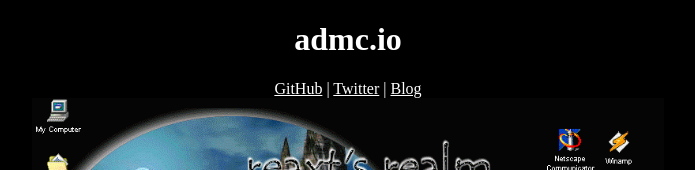
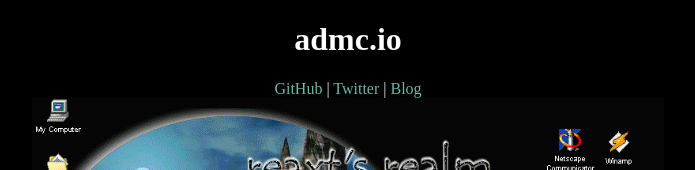
Before and after one commit to admc/admc.github.com, a plain HTML site: page index.html in a window 1280 px wide. Shown: the top 170 px of the page, without its empty margins (292-987 px from the left). Drawn offline with Linux system fonts and the light colour scheme; a web font is replaced by a local one.

Commit message:
better css

```diff
--- a/index.html
+++ b/index.html
@@ -8,7 +8,24 @@
   <meta name="author" content="Adam Christian">
   <!-- Date: 2011-02-01 -->
   <style type="text/css" media="screen">
-   a { color:white; }
+  @font-face {
+    font-family: 'Crimson Text';
+    font-style: normal;
+    font-weight: normal;
+    src: local('Crimson Text'), local('CrimsonText-Roman'), url('http://themes.googleusercontent.com/font?kit=3IFMwfRa07i-auYR-B-zNYnF5uFdDttMLvmWuJdhhgs') format('truetype');
+  }
+  html {
+    background:black;
+    font-family:Crimson Text;
+  }
+  body {
+    -webkit-text-stroke: 1px rgba(0, 0, 0, 0.1);
+    -moz-text-stroke: 1px rgba(0, 0, 0, 0.1);
+  }
+   a {
+     color: #78C5B4;
+     text-decoration: none;
+   }
   </style>
 </head>
 <body style="background:black;color:white;">
```
